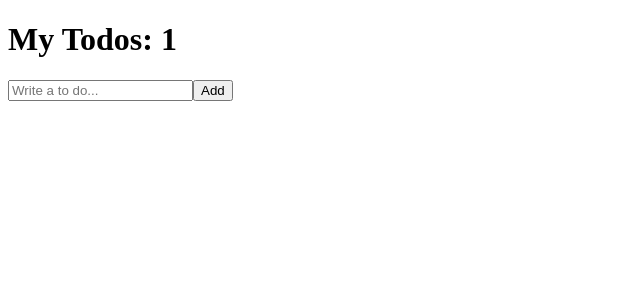
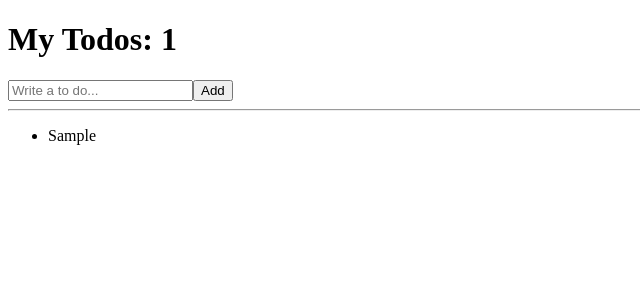
Before and after one commit to phsik3260/movie-recommend-app-for-lecture, a React (Create React App) app: page / in a window 1280 px wide. Both pictures are taken after typing "Sample" into the empty fields and a click on the button "Add". Shown: the top 300 px of the page, without its empty margins (0-640 px from the left). Built offline with nearby package versions, Linux system fonts and the light colour scheme.

Commit message:
~#7.1 To Do List part Two

```diff
--- a/src/App.js
+++ b/src/App.js
@@ -29,6 +29,12 @@ const App = () => {
         />
         <button>Add</button>
       </form>
+      <hr />
+      <ul>
+        {toDos.map((toDo, index) => (
+          <li key={index}>{toDo}</li> // 반드시 각각의 요소에 대한 고유한 key값을 전달해주어야 한다.
+        ))}
+      </ul>
     </>
   );
 };
```
